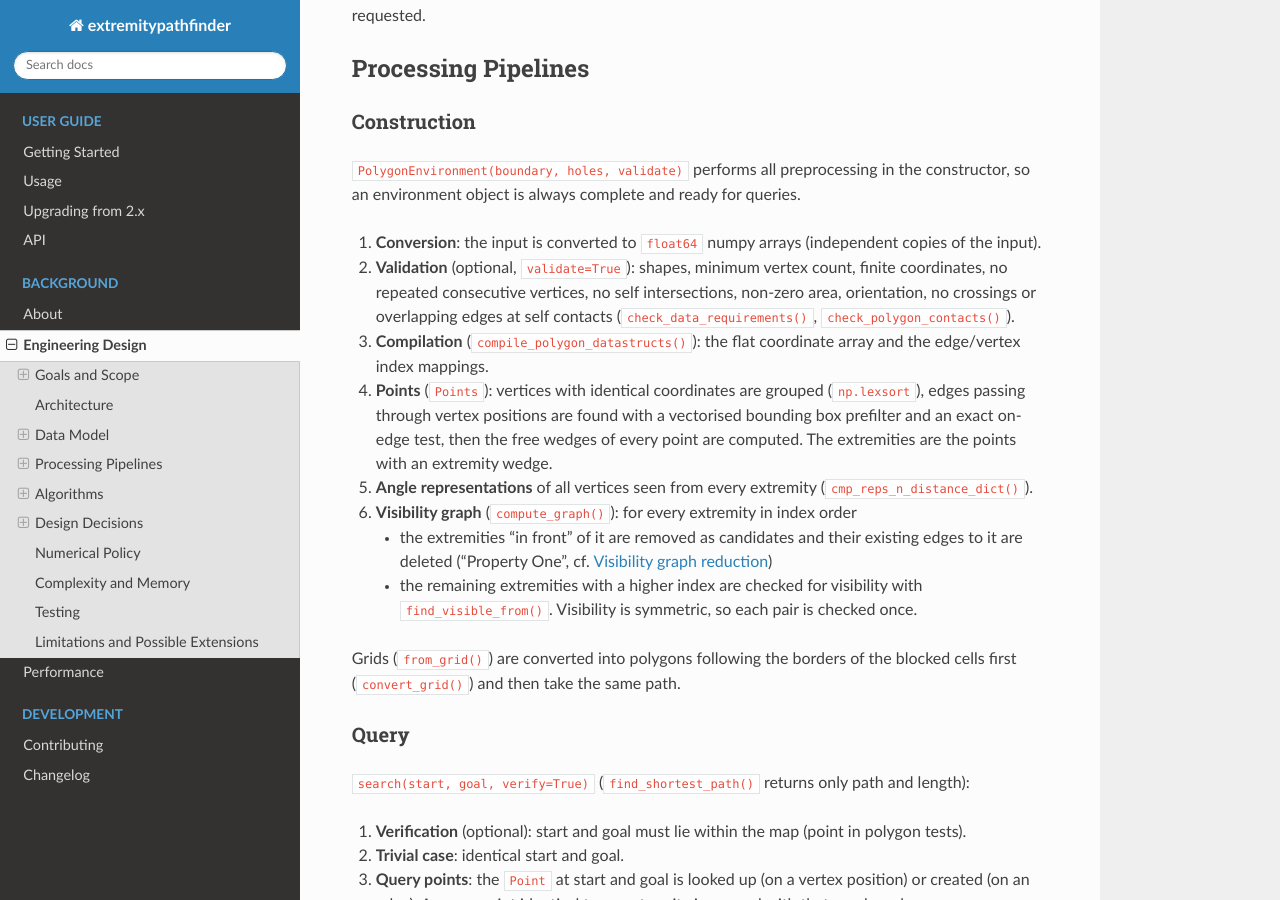
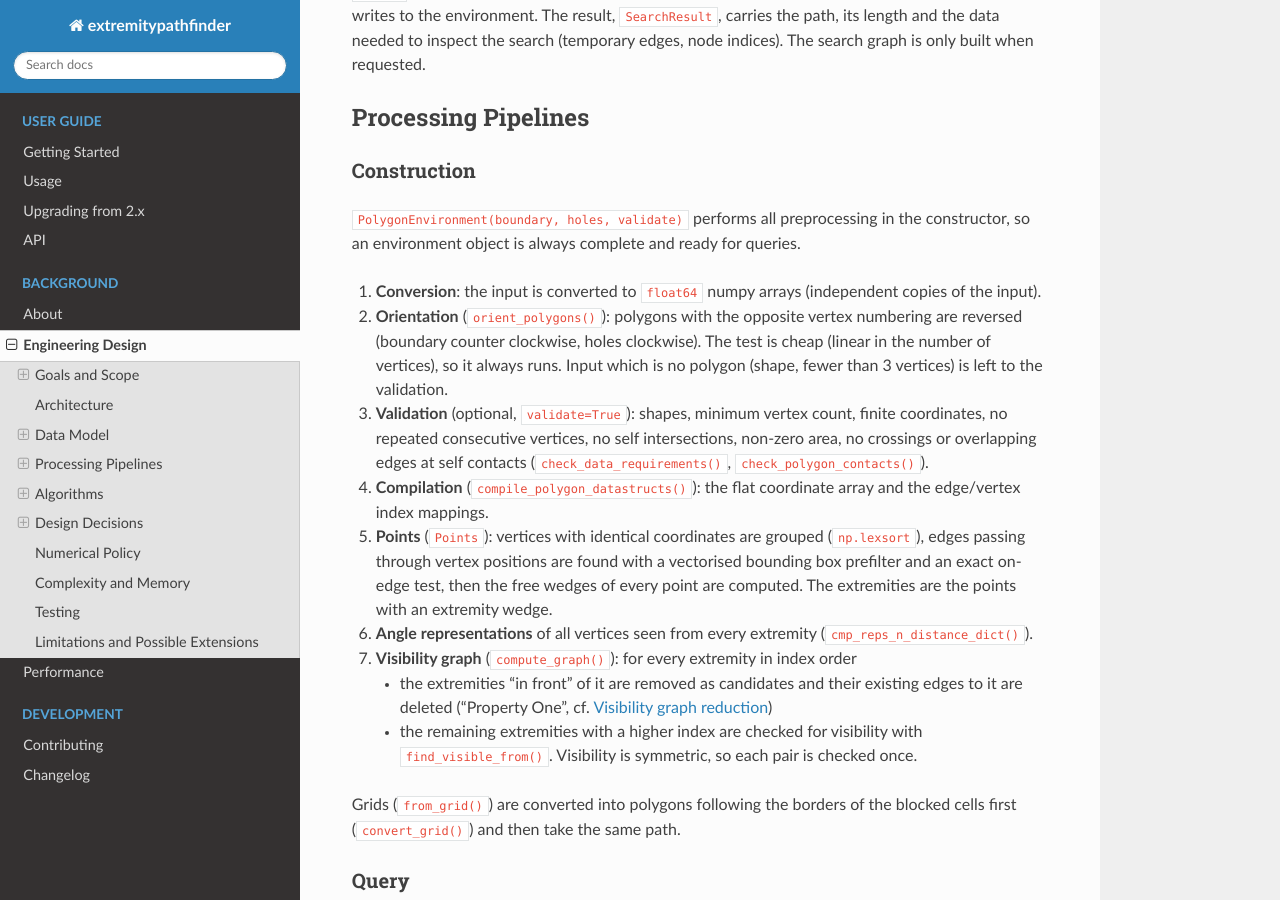
Before and after one commit to jannikmi/extremitypathfinder, a Sphinx documentation site: the page built from docs/8_design.rst, in a window 1280 px wide and 900 px high, scrolled down 3080 px. Built offline with Sphinx 7.4.7 and the Read the Docs theme 3.1.0, drawn with Linux system fonts in a browser that asks for light colours; some of the changed text lies outside the part shown.

Commit message:
accept polygons with clockwise and counter clockwise vertex numbering (#161)
Polygons with the opposite numbering are reversed into the internal
convention (boundary counter clockwise, holes clockwise) when they are
stored. The orientation test is linear in the number of vertices, so it
always runs, not only with validate=True. The validation no longer
rejects the numbering.

Co-Authored-By: Claude Opus 5.5 <noreply@anthropic.com>
Claude-Session: https://claude.ai/code/session_01XJqV77nomPDb6i9GHccD1N

```diff
--- a/CHANGELOG.rst
+++ b/CHANGELOG.rst
@@ -25,6 +25,10 @@ BREAKING: the plotting module (``extremitypathfinder.plotting``) has one consist
 
 other changes:
 
+- polygons are accepted with clockwise and counter clockwise vertex numbering, also mixed (#161).
+  Polygons with the opposite numbering are reversed into the internal convention (boundary counter clockwise,
+  holes clockwise), also in ``boundary_polygon`` and ``holes``. Previously wrongly numbered polygons
+  raised a ``ValueError`` with ``validate=True`` and gave wrong results without validation.
 - documentation: new demo image (SVG, adapts to dark mode) and all figures regenerated with the new plotting functions
   (SVG instead of PNG). ``scripts/docs_figures.py`` generates them.
 - documentation: improved README and documentation landing page (features, quick start, navigation).
--- a/README.rst
+++ b/README.rst
@@ -89,9 +89,9 @@ Polygon environment
 
     from extremitypathfinder import PolygonEnvironment
 
-    # the boundary polygon: counter clockwise vertex numbering!
+    # the boundary polygon (clockwise or counter clockwise vertex numbering)
     boundary_coordinates = [(0.0, 0.0), (10.0, 0.0), (9.0, 5.0), (10.0, 10.0), (0.0, 10.0)]
-    # the holes (obstacles): clockwise vertex numbering!
+    # the holes (obstacles)
     list_of_holes = [
         [
             (3.0, 7.0),
--- a/docs/0_getting_started.rst
+++ b/docs/0_getting_started.rst
@@ -66,9 +66,9 @@ Basics
 
     from extremitypathfinder import PolygonEnvironment
 
-    # counter clockwise vertex numbering!
+    # the boundary polygon (clockwise or counter clockwise vertex numbering)
     boundary_coordinates = [(0.0, 0.0), (10.0, 0.0), (9.0, 5.0), (10.0, 10.0), (0.0, 10.0)]
-    # clockwise numbering!
+    # the holes (obstacles)
     list_of_holes = [
         [
             (3.0, 7.0),
--- a/docs/3_about.rst
+++ b/docs/3_about.rst
@@ -146,8 +146,9 @@ _________________________________
 
 Polygon coordinates may use any finite scale supported by double-precision floating point numbers.
 Nearly collinear vertices are supported, but callers should avoid differences smaller than the
-precision available at their coordinate magnitude. Boundary vertices must be ordered counter
-clockwise and hole vertices clockwise. Polygons need at least three vertices, must not
+precision available at their coordinate magnitude. The vertices may be ordered clockwise or
+counter clockwise (polygons are reversed into the internal convention: boundary counter clockwise,
+holes clockwise). Polygons need at least three vertices, must not
 self-intersect, and must not repeat a vertex immediately (including repeating the first vertex at
 the end). Coordinates must be finite and polygons must have non-zero area. When ``validate=True``,
 violations of these input requirements raise ``TypeError`` or ``ValueError`` before preprocessing.
--- a/docs/8_design.rst
+++ b/docs/8_design.rst
@@ -99,6 +99,8 @@ Vertices and edges
 
 The orientation convention (boundary counter clockwise, holes clockwise) puts the free space on the left side of
 every edge. The free wedges and the point in polygon test rely on it.
+The input may use either vertex numbering: polygons with the opposite numbering are reversed when they are stored
+(``orient_polygons()``).
 
 Points and free wedges
 ----------------------
@@ -152,17 +154,20 @@ Construction
 so an environment object is always complete and ready for queries.
 
 1. **Conversion**: the input is converted to ``float64`` numpy arrays (independent copies of the input).
-2. **Validation** (optional, ``validate=True``): shapes, minimum vertex count, finite coordinates,
-   no repeated consecutive vertices, no self intersections, non-zero area, orientation,
+2. **Orientation** (``orient_polygons()``): polygons with the opposite vertex numbering are reversed
+   (boundary counter clockwise, holes clockwise). The test is cheap (linear in the number of vertices),
+   so it always runs. Input which is no polygon (shape, fewer than 3 vertices) is left to the validation.
+3. **Validation** (optional, ``validate=True``): shapes, minimum vertex count, finite coordinates,
+   no repeated consecutive vertices, no self intersections, non-zero area,
    no crossings or overlapping edges at self contacts
    (``check_data_requirements()``, ``check_polygon_contacts()``).
-3. **Compilation** (``compile_polygon_datastructs()``): the flat coordinate array and the edge/vertex index mappings.
-4. **Points** (``Points``): vertices with identical coordinates are grouped (``np.lexsort``),
+4. **Compilation** (``compile_polygon_datastructs()``): the flat coordinate array and the edge/vertex index mappings.
+5. **Points** (``Points``): vertices with identical coordinates are grouped (``np.lexsort``),
    edges passing through vertex positions are found with a vectorised bounding box prefilter
    and an exact on-edge test, then the free wedges of every point are computed.
    The extremities are the points with an extremity wedge.
-5. **Angle representations** of all vertices seen from every extremity (``cmp_reps_n_distance_dict()``).
-6. **Visibility graph** (``compute_graph()``): for every extremity in index order
+6. **Angle representations** of all vertices seen from every extremity (``cmp_reps_n_distance_dict()``).
+7. **Visibility graph** (``compute_graph()``): for every extremity in index order
 
    - the extremities "in front" of it are removed as candidates and their existing edges to it are deleted
      ("Property One", cf. `Visibility graph reduction`_)
@@ -481,8 +486,9 @@ With ``validate=True`` every polygon is checked (``_check_polygon()``):
   two rays with the same direction mean overlapping edges (zero-width spikes or slits), and two corners
   whose rays interleave (exactly one ray of the second corner lies within the first corner) mean the polygon
   crosses itself
-- **orientation** (``_has_clockwise_numbering()``): the sign of :math:`\sum (x_2 - x_1)(y_2 + y_1)` over all edges
-  (positive: clockwise). The boundary must be counter clockwise, the holes clockwise.
+
+The orientation is not validated: ``orient_polygon()`` reverses polygons with the opposite numbering,
+using the sign of :math:`\sum (x_2 - x_1)(y_2 + y_1)` over all edges (``_has_clockwise_numbering()``, positive: clockwise).
 
 Grid conversion
 ---------------
```
Also changed, not shown: other parts of docs/8_design.rst (+1 -1 lines), docs/1_usage.rst (+5 -5 lines), 4 other files.
